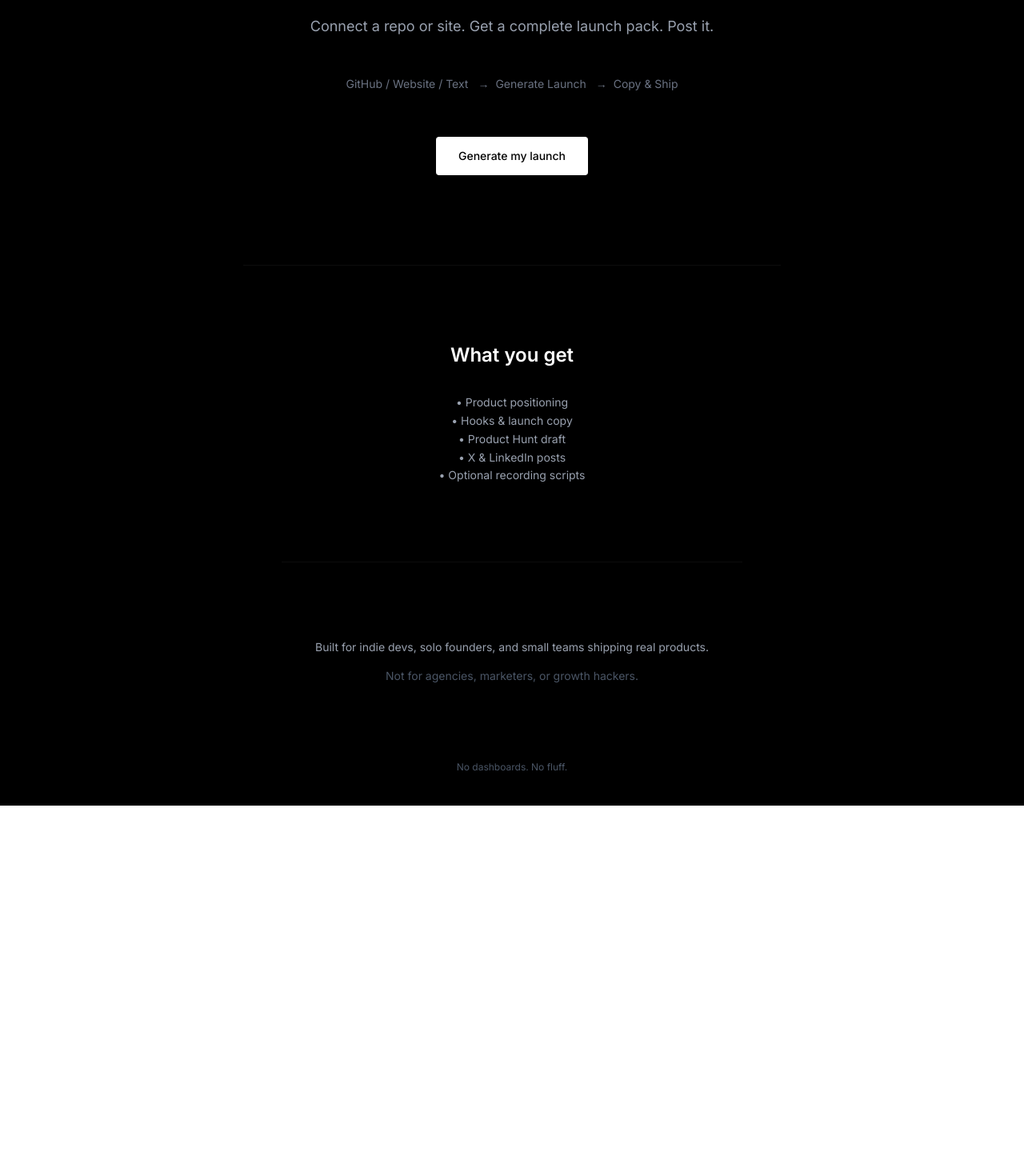
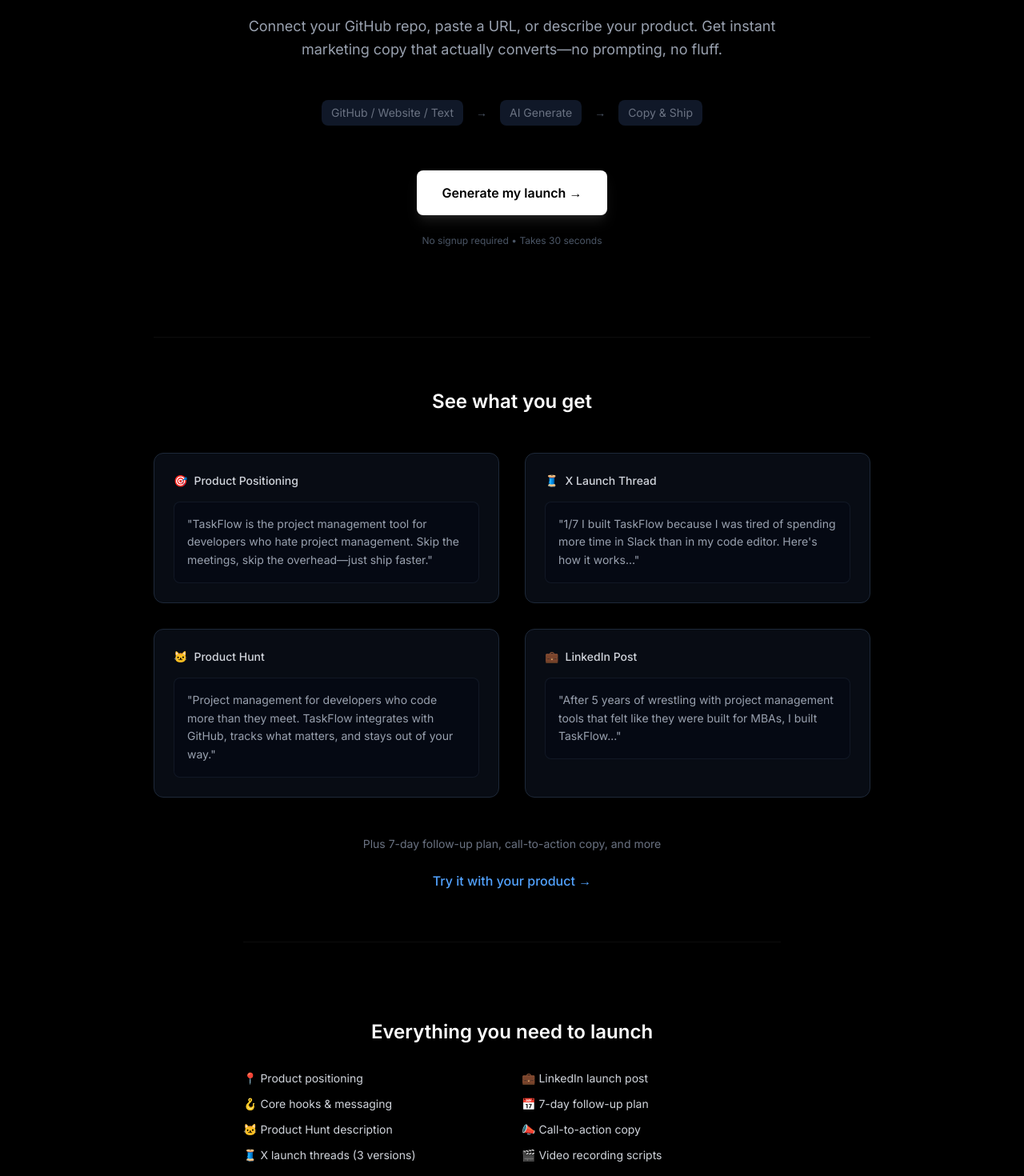
Before and after one commit to shahzain19/Launchless, a React (Vite) app: page / in a window 1280 px wide. Shown: the part 380-1850 px from the top of the page at 80% size. Before the commit the page ends 1387 px from the top, so only its background shows below. Built offline with nearby package versions, Linux system fonts and the light colour scheme.

Commit message:
dsign, and error handling

```diff
--- a/src/pages/Landing.tsx
+++ b/src/pages/Landing.tsx
@@ -11,58 +11,130 @@ export default function Landing() {
         />
 
         {/* Hero */}
-        <h1 className="text-4xl md:text-6xl font-semibold max-w-3xl leading-tight">
-          Built for people who hate launching.
+        <h1 className="text-4xl md:text-6xl font-semibold max-w-4xl leading-tight">
+          Ship your SaaS.<br />
+          <span className="text-gray-400">We handle the launch.</span>
         </h1>
 
-        <p className="mt-8 text-lg text-gray-400 max-w-xl leading-relaxed">
-          Connect a repo or site. Get a complete launch pack. Post it.
+        <p className="mt-8 text-lg text-gray-400 max-w-2xl leading-relaxed">
+          Connect your GitHub repo, paste a URL, or describe your product. Get instant marketing copy that actually converts—no prompting, no fluff.
         </p>
 
         {/* Flow */}
-        <div className="mt-12 text-sm text-gray-500">
-          GitHub / Website / Text <span className="mx-2">→</span>
-          Generate Launch <span className="mx-2">→</span>
-          Copy & Ship
+        <div className="mt-12 text-sm text-gray-500 flex items-center gap-4">
+          <span className="bg-gray-900 px-3 py-1.5 rounded-lg">GitHub / Website / Text</span>
+          <span className="text-gray-600">→</span>
+          <span className="bg-gray-900 px-3 py-1.5 rounded-lg">AI Generate</span>
+          <span className="text-gray-600">→</span>
+          <span className="bg-gray-900 px-3 py-1.5 rounded-lg">Copy & Ship</span>
         </div>
 
         {/* CTA */}
         <a
           href="/app"
-          className="mt-14 px-7 py-3.5 bg-white text-black text-sm font-medium rounded hover:bg-gray-200 transition"
+          className="mt-14 px-8 py-4 bg-white text-black text-base font-semibold rounded-lg hover:bg-gray-200 transition-all duration-200 hover:scale-105 active:scale-95 shadow-lg shadow-white/10"
         >
-          Generate my launch
+          Generate my launch →
         </a>
+
+        {/* Trust indicator */}
+        <p className="mt-6 text-xs text-gray-600">
+          No signup required • Takes 30 seconds
+        </p>
       </div>
+
+      {/* Demo Preview */}
+      <section className="max-w-4xl mx-auto py-16 border-t border-white/5">
+        <h2 className="text-2xl font-semibold text-center mb-12">
+          See what you get
+        </h2>
+
+        <div className="grid md:grid-cols-2 gap-8">
+          <div className="bg-gray-900/50 border border-gray-800 rounded-xl p-6 space-y-4">
+            <div className="flex items-center gap-2 text-sm font-medium text-gray-300">
+              🎯 <span>Product Positioning</span>
+            </div>
+            <div className="text-sm text-gray-400 leading-relaxed bg-gray-950/50 p-4 rounded-lg border border-gray-800/50">
+              "TaskFlow is the project management tool for developers who hate project management. Skip the meetings, skip the overhead—just ship faster."
+            </div>
+          </div>
+
+          <div className="bg-gray-900/50 border border-gray-800 rounded-xl p-6 space-y-4">
+            <div className="flex items-center gap-2 text-sm font-medium text-gray-300">
+              🧵 <span>X Launch Thread</span>
+            </div>
+            <div className="text-sm text-gray-400 leading-relaxed bg-gray-950/50 p-4 rounded-lg border border-gray-800/50">
+              "1/7 I built TaskFlow because I was tired of spending more time in Slack than in my code editor.
+
+              Here's how it works..."
+            </div>
+          </div>
+
+          <div className="bg-gray-900/50 border border-gray-800 rounded-xl p-6 space-y-4">
+            <div className="flex items-center gap-2 text-sm font-medium text-gray-300">
+              🐱 <span>Product Hunt</span>
+            </div>
+            <div className="text-sm text-gray-400 leading-relaxed bg-gray-950/50 p-4 rounded-lg border border-gray-800/50">
+              "Project management for developers who code more than they meet. TaskFlow integrates with GitHub, tracks what matters, and stays out of your way."
+            </div>
+          </div>
+
+          <div className="bg-gray-900/50 border border-gray-800 rounded-xl p-6 space-y-4">
+            <div className="flex items-center gap-2 text-sm font-medium text-gray-300">
+              💼 <span>LinkedIn Post</span>
+            </div>
+            <div className="text-sm text-gray-400 leading-relaxed bg-gray-950/50 p-4 rounded-lg border border-gray-800/50">
+              "After 5 years of wrestling with project management tools that felt like they were built for MBAs, I built TaskFlow..."
+            </div>
+          </div>
+        </div>
+
+        <div className="text-center mt-12">
+          <p className="text-sm text-gray-500 mb-6">Plus 7-day follow-up plan, call-to-action copy, and more</p>
+          <a
+            href="/app"
+            className="inline-flex items-center gap-2 text-blue-400 hover:text-blue-300 transition-colors font-medium"
+          >
+            Try it with your product →
+          </a>
+        </div>
+      </section>
 
       {/* What you get */}
       <section className="max-w-2xl mx-auto text-center py-24 border-t border-white/5">
-        <h2 className="text-2xl font-semibold">
-          What you get
+        <h2 className="text-2xl font-semibold mb-8">
+          Everything you need to launch
         </h2>
 
-        <p className="mt-8 text-sm text-gray-400 leading-relaxed">
-          • Product positioning<br />
-          • Hooks & launch copy<br />
-          • Product Hunt draft<br />
-          • X & LinkedIn posts<br />
-          • Optional recording scripts
-        </p>
+        <div className="grid sm:grid-cols-2 gap-6 text-left">
+          <div className="space-y-3">
+            <div className="text-sm text-gray-300">📍 Product positioning</div>
+            <div className="text-sm text-gray-300">🪝 Core hooks & messaging</div>
+            <div className="text-sm text-gray-300">🐱 Product Hunt description</div>
+            <div className="text-sm text-gray-300">🧵 X launch threads (3 versions)</div>
+          </div>
+          <div className="space-y-3">
+            <div className="text-sm text-gray-300">💼 LinkedIn launch post</div>
+            <div className="text-sm text-gray-300">📅 7-day follow-up plan</div>
+            <div className="text-sm text-gray-300">📣 Call-to-action copy</div>
+            <div className="text-sm text-gray-300">🎬 Video recording scripts</div>
+          </div>
+        </div>
       </section>
 
       {/* Who it's for */}
       <section className="max-w-xl mx-auto text-center py-24 border-t border-white/5">
-        <p className="text-sm text-gray-400">
-          Built for indie devs, solo founders, and small teams shipping real products.
+        <p className="text-sm text-gray-400 leading-relaxed">
+          Built for indie developers, solo founders, and small teams who love building but hate marketing.
         </p>
         <p className="mt-4 text-sm text-gray-600">
-          Not for agencies, marketers, or growth hackers.
+          Not for agencies, growth hackers, or people who already love writing launch copy.
         </p>
       </section>
 
       {/* Footer */}
       <footer className="pb-10 text-center text-xs text-gray-600">
-        No dashboards. No fluff.
+        No dashboards. No subscriptions. No BS.
       </footer>
     </main>
   );
--- /dev/null
+++ b/src/test/setup.ts
@@ -0,0 +1,9 @@
+import { expect, afterEach } from 'vitest'
+import { cleanup } from '@testing-library/react'
+import * as matchers from '@testing-library/jest-dom/matchers'
+
+expect.extend(matchers)
+
+afterEach(() => {
+  cleanup()
+})
--- /dev/null
+++ b/vitest.config.ts
@@ -0,0 +1,11 @@
+import { defineConfig } from 'vitest/config'
+import react from '@vitejs/plugin-react'
+
+export default defineConfig({
+  plugins: [react()],
+  test: {
+    environment: 'jsdom',
+    globals: true,
+    setupFiles: ['./src/test/setup.ts'],
+  },
+})
```
Also changed, not shown: package.json (+8 -2 lines), src/pages/Generator.tsx (+44 -4 lines).
